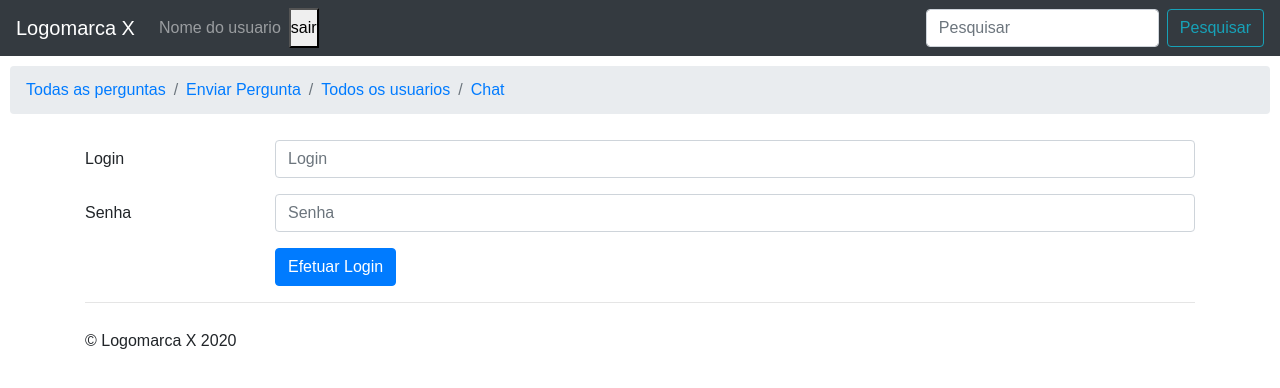
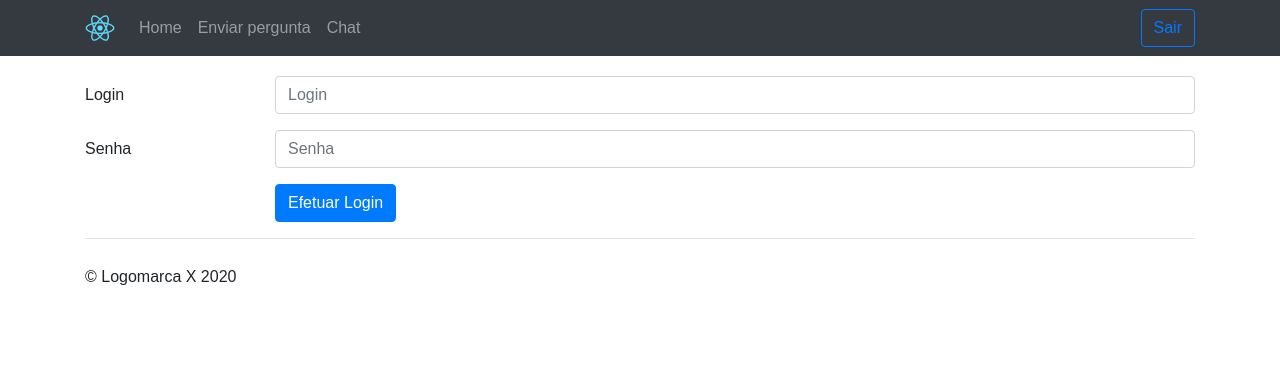
Before and after one commit to danilo-uea/SPD, a React (Create React App) app in the folder Front-end/: page /login in a window 1280 px wide. Shown: the top 388 px of the page. Built offline with nearby package versions, Linux system fonts and the light colour scheme.

Commit message:
Logo, erros e cadastros

```diff
--- a/Front-end/src/App.js
+++ b/Front-end/src/App.js
@@ -1,17 +1,16 @@
 import React from 'react';
 import Header from './components/header';
-import Bar from './components/bar';
+//import Bar from './components/bar';
 import Rodape from './components/rodape';
 import Routes from "./routes";
 import 'bootstrap/dist/css/bootstrap.min.css';
 import { Container } from 'react-bootstrap';
 import './styles.css'
 
-
 const App = () => (
   <div className="App">
     <Header />
-    <Bar />
+    {/* <Bar /> */}
     <Container>
       <Routes />
       <Rodape />
--- a/Front-end/src/components/header/index.js
+++ b/Front-end/src/components/header/index.js
@@ -1,74 +1,81 @@
 import React, {Component} from 'react';
-import { Navbar, Nav, Form, FormControl, Button } from 'react-bootstrap';
+import { Navbar, Nav, Form, Container, Button} from 'react-bootstrap';
+import './styles.css';
 
 export default class Header extends Component{
-    state = {
-        token: ""
-    }
+    isLogin = () => {
+        const token = localStorage.getItem('token-do-usuario');
 
-    isLogin = () =>{
-        const token = localStorage.getItem('token-do-usuario');
-        if(token === "")
-                return(
+        if(token === "") {
+            return(
+                <Form inline>
                     <Nav className="mr-auto">
-                        <Nav.Link href="/login">Login</Nav.Link>
                         <Nav.Link href="/registrar">Cadastrar</Nav.Link>
+                        <Button onClick={this.fazerLogin} variant="outline-primary">Login</Button>
                     </Nav>
-                );
-        else
-                return(
+                </Form>
+            );
+        } else {
+            const login = localStorage.getItem('login-do-usuario');
+            return(
+                <Form inline>
                     <Nav className="mr-auto">
-                        <Nav.Link href="">Nome do usuario</Nav.Link>
-                        <button onClick={this.sair}>sair</button>
+                        <Nav.Link href="/"><b>{login}</b></Nav.Link>
+                        <Button onClick={this.sair} variant="outline-primary">Sair</Button>
                     </Nav>
-                );
+                </Form>
+            );
+        }
     }
 
     sair = () => {
         localStorage.setItem('token-do-usuario', "");
+        localStorage.setItem('login-do-usuario', "");
+        window.location.href = '/';
     }
 
+    fazerLogin = () => {
+        window.location.href = '/login'
+    }
 
+    tratamentoLogo = () => {
+        var verificar = window.location.pathname.toString().indexOf('pergunta');
+
+        if (verificar === 1) {
+            return (
+                null
+            );
+        } else {
+            return (
+                <Navbar.Brand id="banner" href="/">
+                    <img
+                        alt=""
+                        src="logo192.png"
+                        width="30"
+                        height="30"
+                        className="d-inline-block align-top"
+                    />
+                </Navbar.Brand>
+            );
+        }
+    }
 
     render(){
         return(
-            <header className= "cabecalho">
-        <Navbar bg="dark" variant="dark" expand="lg">
-            <Navbar.Brand href="/">Logomarca X</Navbar.Brand>
-            <Navbar.Toggle aria-controls="basic-navbar-nav" />
-            <Navbar.Collapse id="basic-navbar-nav">
-                {this.isLogin()}
-                <Form inline>
-                    <FormControl type="text" placeholder="Pesquisar" className="mr-sm-2" />
-                    <Button variant="outline-info">Pesquisar</Button>
-                </Form>
-            </Navbar.Collapse>
-        </Navbar>
-    </header>
+                <Navbar stick="top" bg="dark" variant="dark" expand="lg">
+                    <Container>
+                        {this.tratamentoLogo()}
+                        <Navbar.Toggle aria-controls="basic-navbar-nav" />
+                        <Navbar.Collapse id="basic-navbar-nav">
+                            <Nav className="mr-auto">
+                                <Nav.Link href="/">Home</Nav.Link>
+                                <Nav.Link href="/enviarPergunta">Enviar pergunta</Nav.Link>
+                                <Nav.Link href="/">Chat</Nav.Link>
+                            </Nav>
+                            {this.isLogin()}
+                        </Navbar.Collapse>
+                    </Container>
+                </Navbar>
         );
     }
 }
-
-/*const Header = () => (
-    <header className= "cabecalho">
-        <Navbar bg="dark" variant="dark" expand="lg">
-            <Navbar.Brand href="/">Logomarca X</Navbar.Brand>
-            <Navbar.Toggle aria-controls="basic-navbar-nav" />
-            <Navbar.Collapse id="basic-navbar-nav">
-                <Nav className="mr-auto">
-                    <Nav.Link href="/login">Login</Nav.Link>
-                    <Nav.Link href="/registrar">Cadastrar</Nav.Link>
-                </Nav>
-                <Form inline>
-                    <FormControl type="text" placeholder="Pesquisar" className="mr-sm-2" />
-                    <Button variant="outline-info">Pesquisar</Button>
-                </Form>
-            </Navbar.Collapse>
-        </Navbar>
-    </header>
-);
-
-
-
-export default Header;
-*/
--- a/Front-end/src/components/header/styles.css
+++ b/Front-end/src/components/header/styles.css
@@ -1,102 +1,3 @@
-.cabecalho nav {
-    background: #0082e6;
-    height: 80px;
-    width: 100%;
+.navbar {
+    margin-bottom: 20px;
 }
-
-.cabecalho nav a label.logo {
-    color: white;
-    font-size: 35px;
-    line-height: 80px;
-    padding: 0 100px;
-    font-weight: bold;
-    cursor: pointer;
-}
-
-.cabecalho nav ul {
-    float: right;
-    margin-right: 20px;
-}
-
-.cabecalho nav ul li {
-    display: inline-block;
-    line-height: 80px;
-    margin: 0 5px;
-}
-
-.cabecalho nav ul li a {
-    color: white;
-    font-size: 17px;
-    padding: 7px 13px;
-    border-radius: 3px;
-    text-transform: uppercase;
-}
-
-.cabecalho nav ul li a.active, .cabecalho nav ul li a:hover {
-     background: #1b9bff;
-     transition: .5s;
- }
-
- .cabecalho nav label.checkbtn {
-     font-size: 30px;
-     color: white;
-     float: right;
-     line-height: 80px;
-     margin-right: 40px;
-     cursor: pointer;
-     display: none;
- }
-
- .cabecalho nav input#check {
-     display: none;
- }
-
- @media (max-width: 952px) {
-    .cabecalho nav label.logo {
-         font-size: 30px;
-         padding-left: 50px;
-     }
-
-     .cabecalho nav ul li a {
-         font-size: 16px;
-     }
- }
-
- @media (max-width: 858px) {
-    .cabecalho nav label.checkbtn {
-        display: block;
-    }
-    .cabecalho nav ul {
-        position: fixed;
-        width: 100%;
-        height: 100vh;
-        background: #2c3e50;
-        top: 80px;
-        left: -100%;
-        text-align: center;
-        transition: all .5s;
-    }
-
-    .cabecalho nav ul li {
-        display: block;
-        margin: 50px 0;
-        line-height: 30px;
-    }
-
-    .cabecalho nav ul li a {
-        font-size: 20px;
-    }
-
-    .cabecalho nav ul li a:hover, .cabecalho nav ul li a.active {
-        background: none;
-        color: #0082e6;
-    }
-
-    /* .cabecalho nav input#check:checked ~ ul {
-        left: o;
-    } */
-
-    .cabecalho nav input#check:checked ~ ul {
-        left: 0;
-    }
-}
--- a/Front-end/src/pages/login/index.js
+++ b/Front-end/src/pages/login/index.js
@@ -1,14 +1,13 @@
 import React, {Component} from "react";
 import api from "../../services/api";
-import { Form, Row, Col, Button } from 'react-bootstrap';
+import { Form, Row, Col, Button, Alert } from 'react-bootstrap';
 
 export default class Login extends Component{
 
     state = {
         login: "",
         senha: "",
-        error: "",
-        token: ""
+        error: ""
     };
 
     handleSingUp = async e => {
@@ -16,26 +15,24 @@ export default class Login extends Component{
         const {login, senha} = this.state;
 
         if(!login || !senha){
-            this.setState({error: "preencha todos os campos"});
-        }
-        else{
-            try{
+            this.setState({error: "Preencha todos os campos"});
+        } else {
+            try {
                 const response = await api.get("/usuarios/" + login + "/" + senha);
-                //this.props.history.push("/");
-                console.log(response.data);
-                this.setState({token: response.data.token})
-            }catch(err){
-                console.log(err);
-                this.setState({error: "erro ao prucurar o registro"});
+                localStorage.setItem('token-do-usuario', response.data.token);
+                localStorage.setItem('login-do-usuario', login);
+                window.location.href = '/';
+            } catch(err) {
+                    console.log(err);
+                    this.setState({error: "Erro ao prucurar o registro"});
                 }
             }
-            localStorage.setItem('token-do-usuario', this.state.token);
         }
 
     render(){
         return(
             <Form onSubmit={this.handleSingUp}>
-                {this.state.error && <p>{this.state.error}</p>}
+                {this.state.error && <Alert variant="danger">{this.state.error}</Alert>}
                 <Form.Group as={Row} controlId="formHorizontalEmail">
                     <Form.Label column sm={2}>
                         Login
--- a/Front-end/src/pages/main/index.js
+++ b/Front-end/src/pages/main/index.js
@@ -50,9 +50,7 @@ export default class Main extends Component {
                         <Card.Header>{pergunta.titulo}</Card.Header>
                         <Card.Body>
                             <Card.Title>{pergunta.texto}</Card.Title>
-                            <Card.Text className="login-data">
-                                {pergunta.publicacao}
-                            </Card.Text>
+                            <Card.Text className="login-data">{pergunta.publicacao}</Card.Text>
                             <Button href={`pergunta/${pergunta._id}`}>Acessar</Button>
                         </Card.Body>
                     </Card>
--- a/Front-end/src/pages/main/styles.css
+++ b/Front-end/src/pages/main/styles.css
@@ -6,3 +6,7 @@
     display: flex;
     justify-content: space-between;
 }
+
+.card-title {
+    margin-bottom: 0;
+}
--- a/Front-end/src/pages/register/index.js
+++ b/Front-end/src/pages/register/index.js
@@ -1,6 +1,6 @@
 import React, {Component} from "react";
 import api from "../../services/api";
-import { Form, Row, Col, Button } from 'react-bootstrap';
+import { Form, Row, Col, Button, Alert } from 'react-bootstrap';
 
 export default class Register extends Component{
 
@@ -15,12 +15,12 @@ export default class Register extends Component{
         const {login, senha} = this.state;
 
         if(!login || !senha){
-            this.setState({error: "preencha todos os campos"});
+            this.setState({error: "Preencha todos os campos"});
         }
         else{
             try{
                 await api.post("/usuarios",{login, senha});
-                //this.props.history.push("/");
+                window.location.href = '/';
             }catch(err){
                 console.log(err);
                 this.setState({error: "erro ao efetuar o registro"});
@@ -31,7 +31,7 @@ export default class Register extends Component{
     render(){
         return(
             <Form onSubmit={this.handleSingUp}>
-                {this.state.error && <p>{this.state.error}</p>}
+                {this.state.error && <Alert variant="danger">{this.state.error}</Alert>}
                 <Form.Group as={Row} controlId="formHorizontalEmail">
                     <Form.Label column sm={2}>
                         Login
```
Also changed, not shown: Front-end/src/pages/createQuestion/index.js (+15 -9 lines), Front-end/src/pages/question/index.js (+8 -17 lines), Front-end/src/routes.js (+5 -5 lines), Front-end/src/pages/question/styles.css (line endings or trailing spaces).
